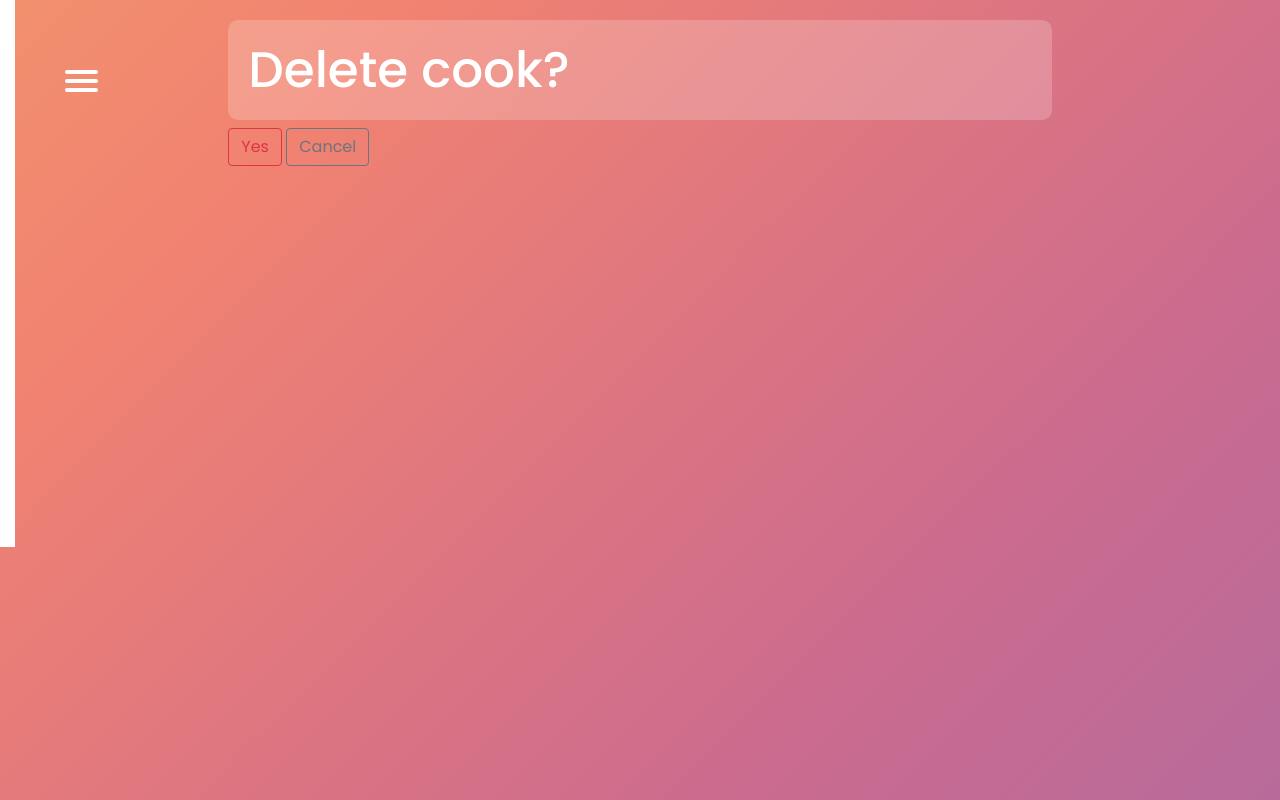
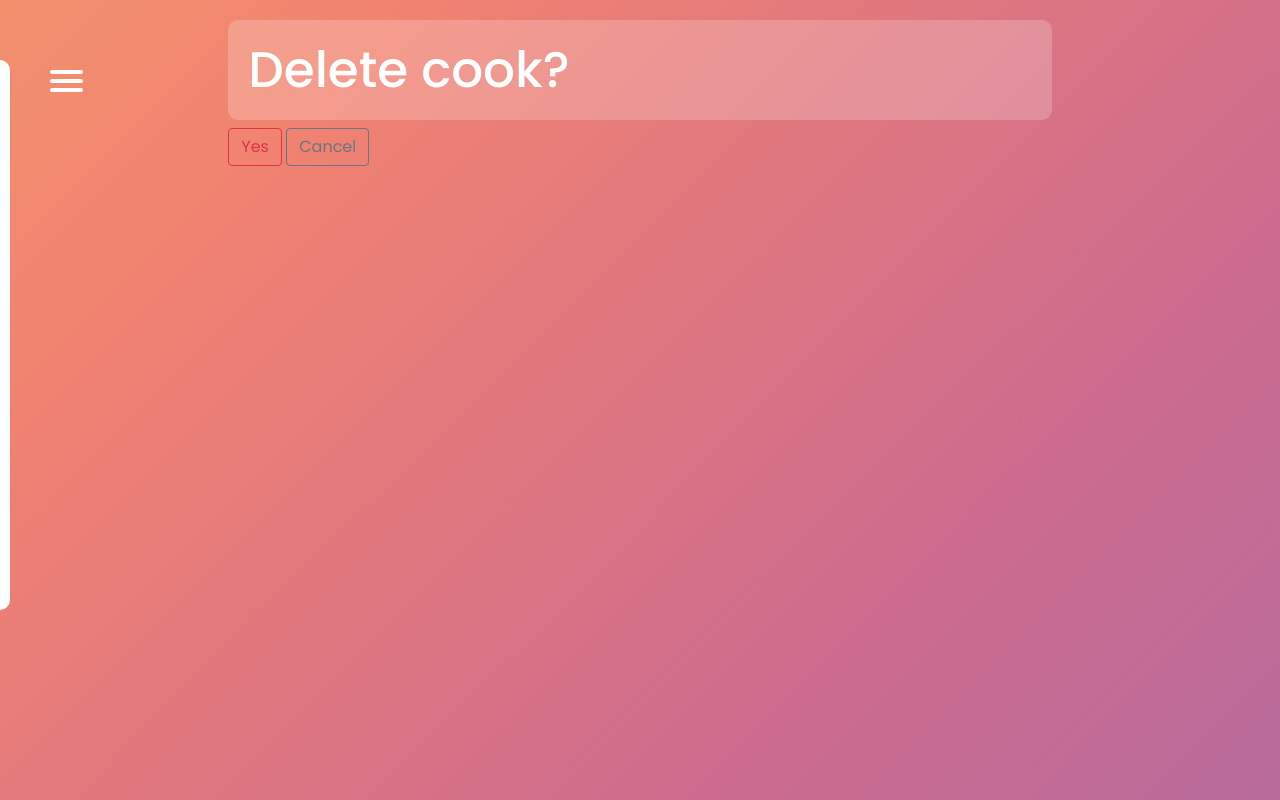
Before and after one commit to Anatolii-Poznyak/this_is_kitchen, a Django app: page /cooks/1/delete/ in a window 1280 px wide. Run offline with Django 4.2, Linux system fonts and the light colour scheme; the visitor is signed in with stand-in values (Sample User, id 1); data comes from the database, SQL or seed files in the repository.

Commit message:
Implement sidebar movement with page

```diff
--- a/static/kitchen/styles.css
+++ b/static/kitchen/styles.css
@@ -56,14 +56,13 @@ h1 {
   }
 }
 
-/* ############################## NEW THING ######################################### */
+#menuToggle {
+  display: block;
+  position: fixed;
+  top: 70px;
+  left: 50px;
 
 
-#menuToggle {
-  display: block;
-  position: relative;
-  top: 50px;
-  left: 50px;
 
   z-index: 1;
 
@@ -92,15 +91,12 @@ h1 {
 
   cursor: pointer;
 
-  opacity: 0; /* hide this */
-  z-index: 2; /* and place it over the hamburger */
+  opacity: 0;
+  z-index: 2;
 
   -webkit-touch-callout: none;
 }
 
-/*
- * Just a quick hamburger
- */
 #menuToggle span {
   display: block;
   width: 33px;
@@ -127,49 +123,35 @@ h1 {
   transform-origin: 0% 100%;
 }
 
-/*
- * Transform all the slices of hamburger
- * into a crossmark.
- */
 #menuToggle input:checked ~ span {
   opacity: 1;
   transform: rotate(45deg) translate(-2px, -1px);
   background: #232323;
 }
 
-/*
- * But let's hide the middle one.
- */
 #menuToggle input:checked ~ span:nth-last-child(3) {
   opacity: 0;
   transform: rotate(0deg) scale(0.2, 0.2);
 }
 
-/*
- * Ohyeah and the last one should go the other direction
- */
 #menuToggle input:checked ~ span:nth-last-child(2) {
   transform: rotate(-45deg) translate(0, -1px);
 }
 
-/*
- * Make this absolute positioned
- * at the top left of the screen
- */
 #menu {
-  position: absolute;
+  position: fixed;
+  top: 20%;
   width: 200px;
   margin: -100px 0 0 -50px;
   padding: 50px;
   padding-top: 125px;
+  border-radius: 10px;
 
   background: white;
   list-style-type: none;
   -webkit-font-smoothing: antialiased;
-  /* to stop flickering of text in safari */
-
   transform-origin: 0% 0%;
-  transform: translate(-100%, 0);
+  transform: translate(-95%, 0);
 
   transition: transform 0.5s cubic-bezier(0.77, 0.2, 0.05, 1);
 }
@@ -179,9 +161,6 @@ h1 {
   font-size: 22px;
 }
 
-/*
- * And let's slide it in from the left
- */
 #menuToggle input:checked ~ ul {
   transform: none;
 }
```
